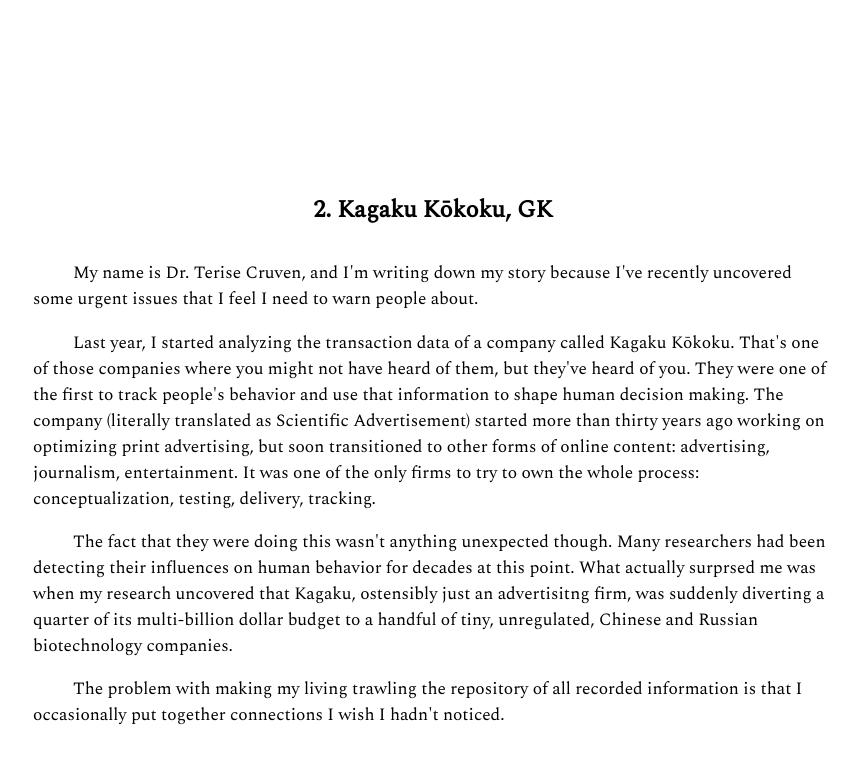
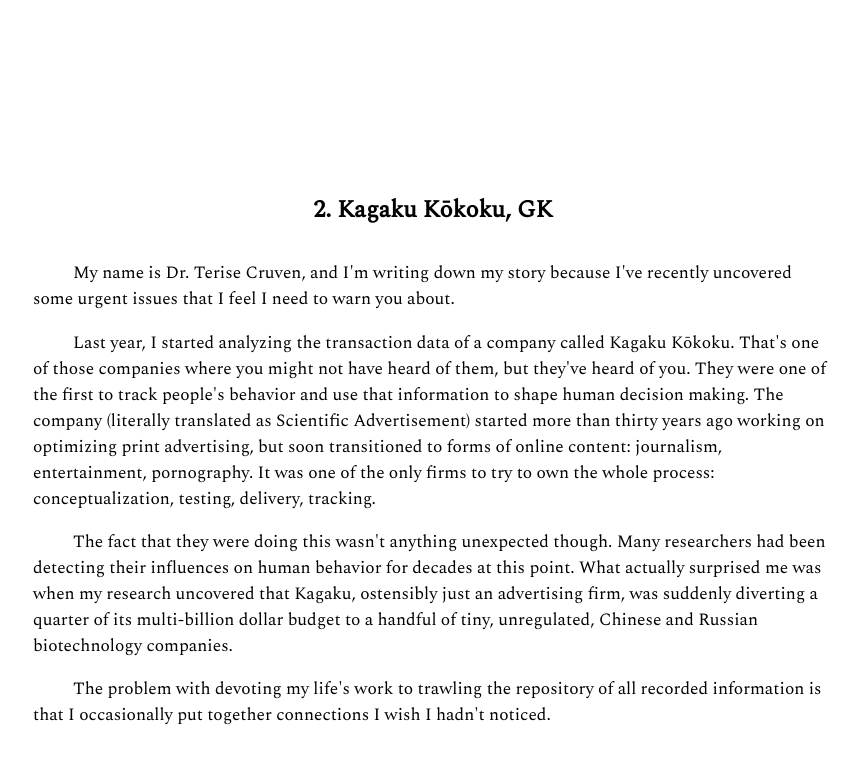
Before and after one commit to tcruven/n, a Jekyll site: the page built from index.html, in a window 1280 px wide and 900 px high, scrolled down 1821 px. Shown: the top 764 px of the window, without its empty margins (207-1064 px from the left). Built offline with Jekyll 4.4.1, drawn with Linux system fonts in a browser that asks for light colours; nearby versions of some CDN libraries; some web fonts are replaced; some of the changed text lies outside the part shown.

Commit message:
Update index.html

```diff
--- a/index.html
+++ b/index.html
@@ -77,16 +77,16 @@ As I write this, I wonder what she would have done if she could have known where
 <br><h4 id='ch2'>2. Kagaku Kōkoku, GK</h4>
 
 <p>
-My name is Dr. Terise Cruven, and I'm writing down my story because I've recently uncovered some urgent issues that I feel I need to warn people about.
+My name is Dr. Terise Cruven, and I'm writing down my story because I've recently uncovered some urgent issues that I feel I need to warn you about.
 </p>
 <p>
-Last year, I started analyzing the transaction data of a company called Kagaku Kōkoku.  That's one of those companies where you might not have heard of them, but they've heard of you.  They were one of the first to track people's behavior and use that information to shape human decision making.  The company (literally translated as Scientific Advertisement) started more than thirty years ago working on optimizing print advertising, but soon transitioned to other forms of online content: advertising, journalism, entertainment. It was one of the only firms to try to own the whole process: conceptualization, testing, delivery, tracking.
+Last year, I started analyzing the transaction data of a company called Kagaku Kōkoku.  That's one of those companies where you might not have heard of them, but they've heard of you.  They were one of the first to track people's behavior and use that information to shape human decision making.  The company (literally translated as Scientific Advertisement) started more than thirty years ago working on optimizing print advertising, but soon transitioned to forms of online content: journalism, entertainment, pornography. It was one of the only firms to try to own the whole process: conceptualization, testing, delivery, tracking.
 </p>
 <p>
-The fact that they were doing this wasn't anything unexpected though.  Many researchers had been detecting their influences on human behavior for decades at this point. What actually surprsed me was when my research uncovered that Kagaku, ostensibly just an advertisitng firm, was suddenly diverting a quarter of its multi-billion dollar budget to a handful of tiny, unregulated, Chinese and Russian biotechnology companies.
+The fact that they were doing this wasn't anything unexpected though.  Many researchers had been detecting their influences on human behavior for decades at this point. What actually surprised me was when my research uncovered that Kagaku, ostensibly just an advertising firm, was suddenly diverting a quarter of its multi-billion dollar budget to a handful of tiny, unregulated, Chinese and Russian biotechnology companies.
 </p>
 <p>
-The problem with making my living trawling the repository of all recorded information is that I occasionally put together connections I wish I hadn't noticed.
+The problem with devoting my life's work to trawling the repository of all recorded information is that I occasionally put together connections I wish I hadn't noticed.
 </p>
 
 <br><h4 id='ch3'>3. The Hitch-hiker</h4>
```
Also changed, not shown: other parts of index.html (+2 -2 lines).
